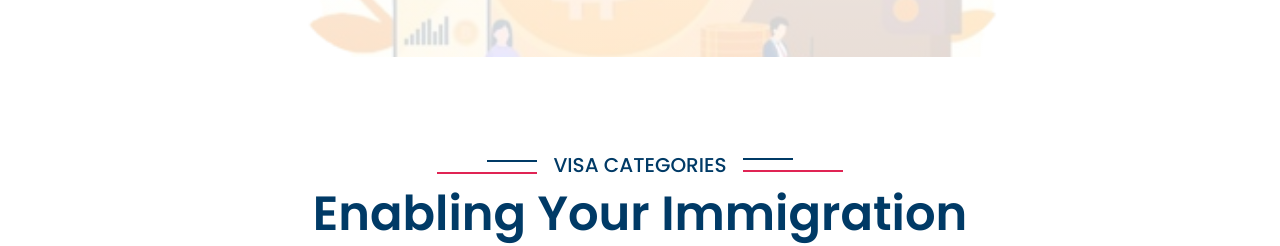
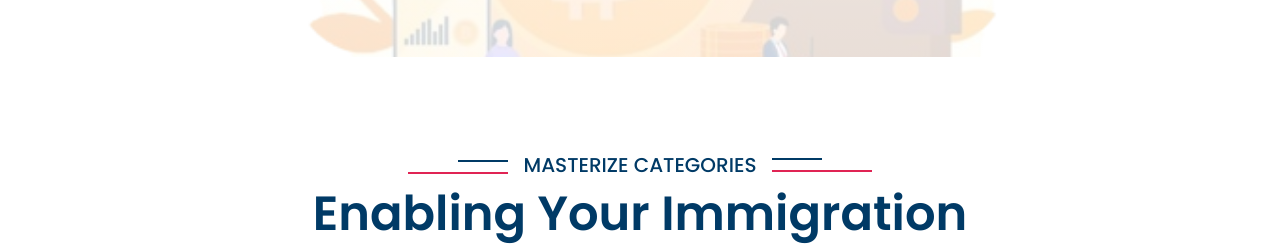
Before and after one commit to deirfed/dasrif-raw, a plain HTML site: page index.html in a window 1280 px wide. Shown: the part 1971-2217 px from the top of the page. Drawn offline with nearby package versions, Linux system fonts and the light colour scheme.

Commit message:
2nd commit

```diff
--- a/index.html
+++ b/index.html
@@ -294,7 +294,7 @@
         <div class="container py-5">
             <div class="section-title text-center mb-5 wow fadeInUp" data-wow-delay="0.1s">
                 <div class="sub-style">
-                    <h5 class="sub-title text-primary px-3">Visa Categories</h5>
+                    <h5 class="sub-title text-primary px-3">Masterize Categories</h5>
                 </div>
                 <h1 class="display-5 mb-4">Enabling Your Immigration Successfully</h1>
                 <p class="mb-0">Lorem ipsum dolor sit amet consectetur adipisicing elit. Quaerat deleniti amet at
```
